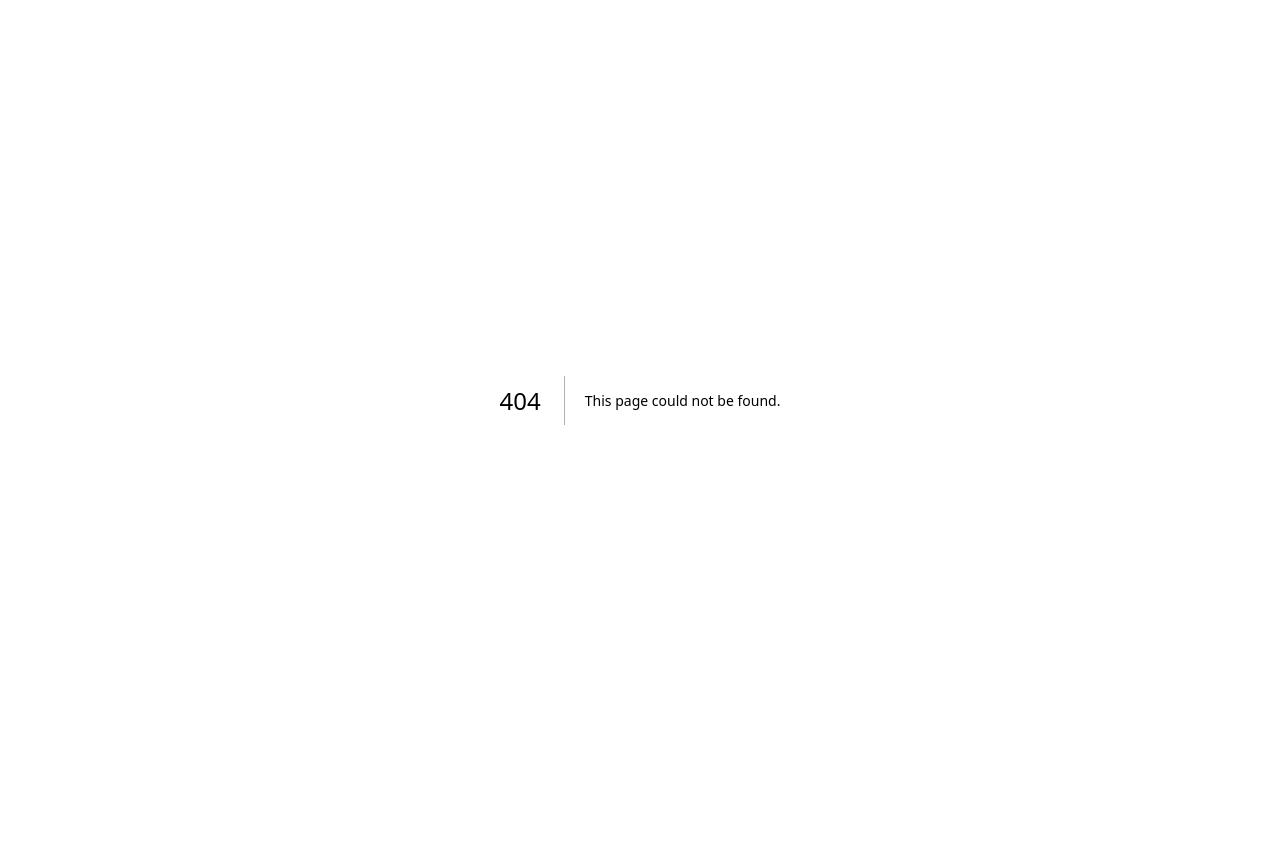
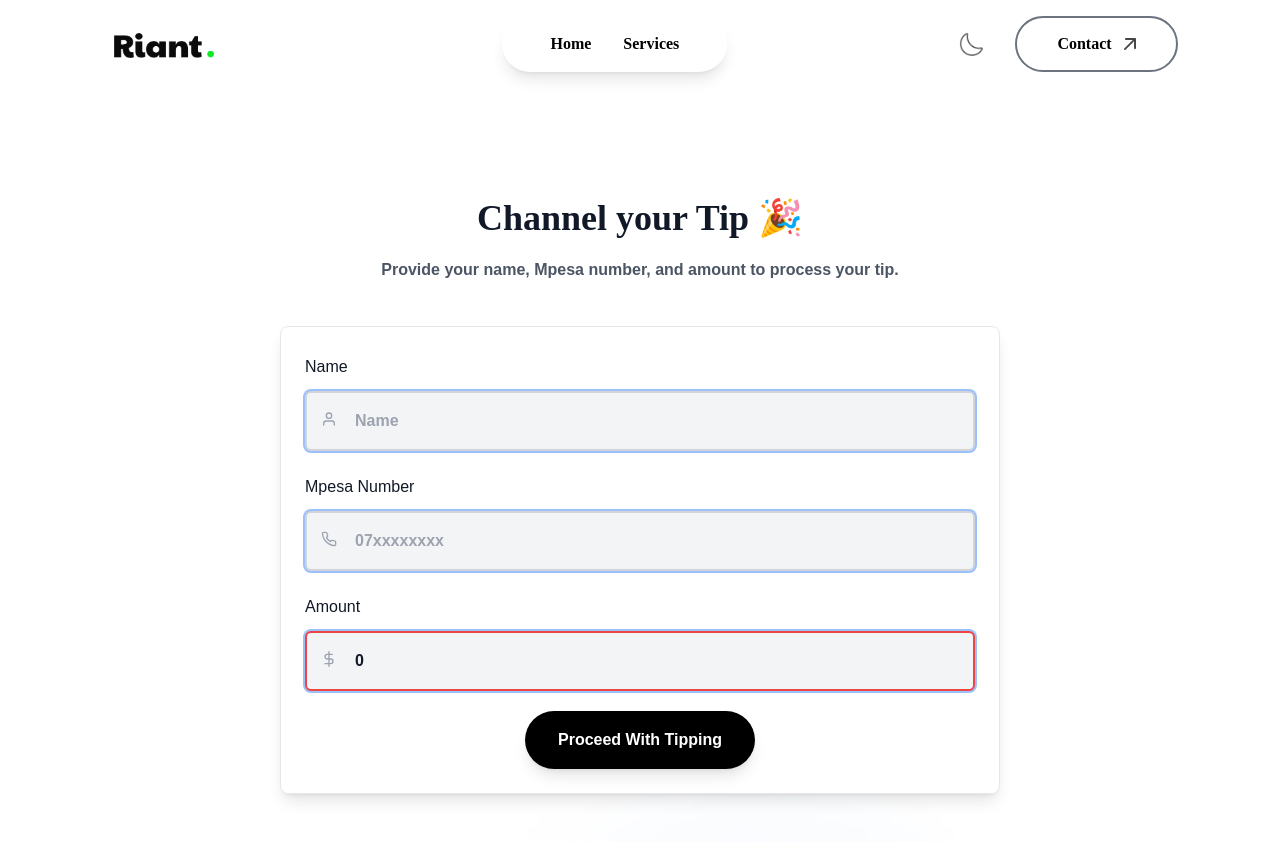
Before and after one commit to brianriant/brianriant_portfolio, a Next.js app: page /payments in a window 1280 px wide. Before the commit this address had no page. Shown: the top 842 px of the page. Before the commit the page ends 800 px from the top, so only its background shows below. Built offline with nearby package versions, Linux system fonts and the light colour scheme; a web font is replaced by a local one.

Commit message:
feat: init payments

```diff
--- /dev/null
+++ b/app/actions/stkPush.js
@@ -0,0 +1,15 @@
+// https://nextjs-mpesa.codewithriz.com/server-setup
+
+"use server";
+
+export const stkPush = () => {
+    try {
+
+    } catch (error) {
+        if (error.response) {
+            return error.response.data;
+        }
+        return { error: "An error occurred. Please try again" };
+
+    }
+}
--- /dev/null
+++ b/app/actions/stkPushQuery.js
@@ -0,0 +1,13 @@
+"use server" ;
+
+export const stkPushQuery = () =>{
+    try {
+
+    } catch (error) {
+        if (error.response) {
+            return error.response.data;
+        }
+        return { error: "An error occurred. Please try again" };
+
+    }
+}
--- a/app/components/navbar.jsx
+++ b/app/components/navbar.jsx
@@ -1,58 +1,57 @@
 "use client";
 
-import { assets, navLinks } from "@/assets/assets";
 import Image from "next/image";
 import React, { useEffect, useRef, useState } from "react";
 
-
-const Navbar = ({ isDarkMode, setIsDarkMode }) => {
-  const [isScroll, setIsScroll] = useState(false);
-
+const Navbar = ({
+  logo,
+  logoDark,
+  navLinks,
+  isDarkMode,
+  onToggleTheme,
+  contactEmail,
+  menuIcons,
+  backgroundImage,
+}) => {
+  const [isScrolled, setIsScrolled] = useState(false);
   const sideMenuRef = useRef(null);
 
-  const openMenu = () => {
+  const toggleMenu = (open) => {
     if (sideMenuRef.current) {
-      sideMenuRef.current.style.transform = "translateX(-16rem)";
-    }
-  };
-
-  const closeMenu = () => {
-    if (sideMenuRef.current) {
-      sideMenuRef.current.style.transform = "translateX(16rem)";
+      sideMenuRef.current.style.transform = open
+        ? "translateX(-16rem)"
+        : "translateX(16rem)";
     }
   };
 
   useEffect(() => {
-    window.addEventListener("scroll", () => {
-      if (window.scrollY > 50) {
-        setIsScroll(true);
-      } else {
-        setIsScroll(false);
-      }
-    });
+    const handleScroll = () => setIsScrolled(window.scrollY > 50);
+    window.addEventListener("scroll", handleScroll);
+    return () => window.removeEventListener("scroll", handleScroll);
   }, []);
 
   return (
     <>
       {/* Background Image */}
-      <div className="fixed top-0  w-11/12 translate-y-[80%] pointer-events-none -z-10 dark:hidden">
+      {backgroundImage && (
+        <div className="fixed top-0 w-11/12 translate-y-[80%] pointer-events-none -z-10 dark:hidden">
           <Image
-          src={assets.header_bg_color}
+            src={backgroundImage}
             alt="Navbar Background"
             className="w-full"
           />
         </div>
+      )}
 
       {/* Navbar */}
       <nav
-        className={`fixed w-full px-5 lg:px-8 xl:px-[8%] py-4 flex justify-between items-center z-50 font-bold bg-transparent shadow-black/20 dark:bg-darkTheme dark:shadow-white/20
-        ${
-          isScroll ? "bg-white bg-opacity-50 backdrop-blur-lg shadow-md" : ""
+        className={`fixed w-full px-5 lg:px-8 xl:px-[8%] py-4 flex justify-between items-center z-50 font-bold bg-transparent shadow-black/20 dark:bg-darkTheme dark:shadow-white/20 ${
+          isScrolled ? "bg-white bg-opacity-50 backdrop-blur-lg shadow-md" : ""
         }`}>
-        {/* Logo  https://myfreelogomaker.com/s/208096227 */}
+        {/* Logo */}
         <a href="#top">
           <Image
-            src={isDarkMode ? assets.logo_dark : assets.logo}
+            src={isDarkMode ? logoDark : logo}
             alt="Logo"
             className="w-28 cursor-pointer mr-14"
           />
@@ -60,9 +59,8 @@ const Navbar = ({ isDarkMode, setIsDarkMode }) => {
 
         {/* Desktop Links */}
         <ul
-          className={`hidden md:flex items-center gap-6 lg:gap-8
-          rounded-full px-12 py-3  ${
-            isScroll
+          className={`hidden md:flex items-center gap-6 lg:gap-8 rounded-full px-12 py-3 ${
+            isScrolled
               ? ""
               : "bg-white shadow-lg bg-opacity-50 dark:border dark:border-white/50 dark:bg-transparent"
           }`}>
@@ -77,34 +75,34 @@ const Navbar = ({ isDarkMode, setIsDarkMode }) => {
 
         {/* Actions */}
         <div className="flex items-center gap-4">
-          <button
-            aria-label="Toggle Dark Mode"
-            onClick={() => setIsDarkMode(!isDarkMode)}>
+          <button aria-label="Toggle Dark Mode" onClick={onToggleTheme}>
             <Image
-              src={isDarkMode ? assets.sun_icon : assets.moon_icon}
+              src={isDarkMode ? menuIcons.sun : menuIcons.moon}
               alt="Toggle Dark Mode"
               className="w-6"
             />
           </button>
 
+          {contactEmail && (
             <a
               target="_blank"
-            href="mailto:brianriant@gmail.com"
+              href={`mailto:${contactEmail}`}
               className="hidden lg:flex items-center gap-3 px-10 py-2.5 border-2 border-gray-500 rounded-full ml-4 font-Ovo dark:border-white/50">
               Contact
               <Image
-              src={isDarkMode ? assets.arrow_icon_dark : assets.arrow_icon}
+                src={isDarkMode ? menuIcons.arrowDark : menuIcons.arrow}
                 alt="Contact Icon"
                 className="w-3"
               />
             </a>
+          )}
 
           <button
             className="block md:hidden ml-3"
             aria-label="Open Menu"
-            onClick={openMenu}>
+            onClick={() => toggleMenu(true)}>
             <Image
-              src={isDarkMode ? assets.menu_white : assets.menu_black}
+              src={isDarkMode ? menuIcons.menuWhite : menuIcons.menuBlack}
               alt="Menu Icon"
               className="w-6"
             />
@@ -118,16 +116,19 @@ const Navbar = ({ isDarkMode, setIsDarkMode }) => {
           <button
             className="absolute right-6 top-6"
             aria-label="Close Menu"
-            onClick={closeMenu}>
+            onClick={() => toggleMenu(false)}>
             <Image
-              src={isDarkMode ? assets.close_white : assets.close_black}
+              src={isDarkMode ? menuIcons.closeWhite : menuIcons.closeBlack}
               alt="Close Icon"
               className="w-5"
             />
           </button>
           {navLinks.map((link, index) => (
             <li key={index}>
-              <a href={link.url} className="font-Ovo" onClick={closeMenu}>
+              <a
+                href={link.url}
+                className="font-Ovo"
+                onClick={() => toggleMenu(false)}>
                 {link.name}
               </a>
             </li>
--- a/app/page.js
+++ b/app/page.js
@@ -1,4 +1,4 @@
-"use client"
+"use client";
 import React from "react";
 import Header from "./components/header";
 import Navbar from "./components/navbar";
@@ -9,18 +9,46 @@ import Contact from "./components/contact";
 import Footer from "./components/footer";
 import Blog from "./components/blog";
 import { useDarkMode } from "./context/darkModeProvider";
+import { assets } from "@/assets/assets";
 
 export default function Home() {
-
-  const {isDarkMode, setIsDarkMode} = useDarkMode();
+  const { isDarkMode, setIsDarkMode } = useDarkMode();
   return (
     <>
-      <Navbar isDarkMode={isDarkMode} setIsDarkMode={setIsDarkMode} />
+      <Navbar
+        logo={assets.logo}
+        logoDark={assets.logo_dark}
+        navLinks={[
+          { name: "Home", url: "/#" },
+          { name: "About Me", url: "/#about" },
+          { name: "Services", url: "/#services" },
+          { name: "My Work", url: "/#projects" },
+          { name: "My Blog", url: "/#blog" },
+          { name: "Contact Me", url: "/#contact" },
+        ]}
+        onToggleTheme={() => {
+          setIsDarkMode(!isDarkMode);
+        }}
+        contactEmail="brianriant@gmail.com"
+        menuIcons={{
+          sun: assets.sun_icon,
+          moon: assets.moon_icon,
+          arrow: assets.arrow_icon,
+          arrowDark: assets.arrow_icon_dark,
+          menuwhite: assets.menu_white,
+          menuBlack: assets.menu_black,
+          closewhite: assets.close_white,
+          closeBlack: assets.close_black,
+        }}
+        backgroundImage={assets.header_bg_color}
+        isDarkMode={isDarkMode}
+        setIsDarkMode={setIsDarkMode}
+      />
       <Header isDarkMode={isDarkMode} />
       <About isDarkMode={isDarkMode} />
       <Services isDarkMode={isDarkMode} />
       <Work isDarkMode={isDarkMode} />
-      <Blog isDarkMode={isDarkMode}/>
+      <Blog isDarkMode={isDarkMode} />
       <Contact isDarkMode={isDarkMode} />
       <Footer isDarkMode={isDarkMode} />
     </>
--- /dev/null
+++ b/app/payments/components/paymentForm.jsx
@@ -0,0 +1,184 @@
+"use client";
+import React, { useState } from "react";
+import { motion } from "framer-motion";
+import { useForm } from "react-hook-form";
+import { yupResolver } from "@hookform/resolvers/yup";
+import * as yup from "yup";
+import { FiUser, FiPhone, FiDollarSign } from "react-icons/fi";
+
+const schema = yup.object().shape({
+  name: yup.string().required("Name is required").min(2, "Too short"),
+  mpesa_number: yup
+    .string()
+    .required("Mpesa number is required")
+    .matches(/^07\d{8}$/, "Invalid Mpesa number"),
+  amount: yup
+    .number()
+    .typeError("Amount must be a number")
+    .positive("Must be greater than zero")
+    .required("Amount is required"),
+});
+
+const PaymentForm = () => {
+  const [loading, setLoading] = useState(false);
+  const [formData, setFormData] = useState({
+    mpesa_phone: "",
+    name: "",
+    amount: 0,
+  });
+
+  const {
+    register,
+    handleSubmit,
+    formState: { errors },
+  } = useForm({
+    resolver: yupResolver(schema),
+  });
+
+  const onSubmit = (data) => {
+    setLoading(true);
+    setTimeout(() => {
+      alert(`Thank you, ${data.name}, for your tip!`);
+      setLoading(false);
+    }, 2000);
+  };
+
+  return (
+    <motion.section
+      initial={{ opacity: 0 }}
+      whileInView={{ opacity: 1 }}
+      transition={{ duration: 1 }}
+      id="payment"
+      className="w-full max-w-3xl mx-auto px-6 py-16 scroll-mt-20 font-bold">
+      <motion.h2
+        initial={{ opacity: 0, y: -20 }}
+        whileInView={{ opacity: 1, y: 0 }}
+        transition={{ duration: 0.5, delay: 0.5 }}
+        className="text-center text-4xl font-Ovo text-gray-900 dark:text-white">
+        Channel your Tip 🎉
+      </motion.h2>
+
+      <motion.p
+        initial={{ opacity: 0 }}
+        whileInView={{ opacity: 1 }}
+        transition={{ duration: 0.5, delay: 0.7 }}
+        className="mb-10 text-center max-w-xl mx-auto mt-4 text-gray-600 dark:text-gray-300">
+        Provide your name, Mpesa number, and amount to process your tip.
+      </motion.p>
+
+      <motion.div
+        initial={{ opacity: 0 }}
+        whileInView={{ opacity: 1 }}
+        transition={{ duration: 0.6, delay: 0.9 }}
+        className="bg-white dark:bg-darkTheme shadow-lg border border-gray-200 dark:border-gray-700 rounded-lg p-6 space-y-6">
+        <form
+          action="#"
+          method="POST"
+          onSubmit={handleSubmit(onSubmit)}
+          className="space-y-5">
+          {/* Name Input */}
+          <div>
+            <label className="text-base font-medium text-gray-900 dark:text-white">
+              Name
+            </label>
+            <div className="relative mt-2">
+              <FiUser className="absolute left-4 top-5 text-gray-400" />
+              <input
+                {...register("name")}
+                type="text"
+                required
+                placeholder="Name"
+                value={formData.name}
+                onChange={(e) =>
+                  setFormData({ ...formData, name: e.target.value })
+                }
+                className={`block w-full pl-12 pr-4 py-3 border-2 rounded-md text-gray-900 dark:text-white bg-gray-100 dark:bg-gray-800
+                  caret-green-500
+                  ring-2
+                  transition-all duration-200 focus:border-green-500 focus:outline-none focus:ring-green-500
+                  ${errors.name ? "border-red-500" : "border-gray-300"}`}
+              />
+              <p className="text-red-500 text-sm mt-1">
+                {errors.name?.message}
+              </p>
+            </div>
+          </div>
+
+          {/* Mpesa Number Input */}
+          <div>
+            <label className="text-base font-medium text-gray-900 dark:text-white">
+              Mpesa Number
+            </label>
+            <div className="relative mt-2">
+              <FiPhone className="absolute left-4 top-5 text-gray-400" />
+              <input
+                {...register("mpesa_number")}
+                type="text"
+                placeholder="07xxxxxxxx"
+                value={formData.mpesa_phone}
+                onChange={(e) =>
+                  setFormData({ ...formData, mpesa_phone: e.target.value })
+                }
+                className={`block w-full pl-12 pr-4 py-3 border-2 rounded-md text-gray-900 dark:text-white bg-gray-100 dark:bg-gray-800
+                  ring-2
+                  caret-green-500
+                  transition-all duration-200 focus:border-green-500 focus:outline-none focus:ring-green-500
+                  ${errors.mpesa_number ? "border-red-500" : "border-gray-300"
+                  }`}
+              />
+              <p className="text-red-500 text-sm mt-1">
+                {errors.mpesa_number?.message}
+              </p>
+            </div>
+          </div>
+
+          {/* Amount Input */}
+          <div>
+            <label className="text-base font-medium text-gray-900 dark:text-white">
+              Amount
+            </label>
+            <div className="relative mt-2">
+              <FiDollarSign className="absolute left-4 top-5 text-gray-400" />
+              <input
+                {...register("amount")}
+                type="number"
+                placeholder="Enter amount"
+                value={formData.amount}
+                onChange={(e) =>
+                  setFormData({ ...formData, amount: e.target.value })
+                }
+                min="10"
+                max="100000000"
+                className={`block w-full pl-12 pr-4 py-3  rounded-md text-gray-900 dark:text-white bg-gray-100 dark:bg-gray-800
+                  border-2
+                  ring-2
+                  out-of-range:border-red-500
+                  caret-green-500
+                  transition-all duration-200 focus:border-green-500 focus:outline-none focus:ring-green-500
+                  ${errors.amount ? "border-red-500" : "border-gray-300"}`}
+              />
+              <p className="text-red-500 text-sm mt-1">
+                {errors.amount?.message}
+              </p>
+            </div>
+          </div>
+
+          {/* Submit Button */}
+          <div className="flex justify-center">
+            <motion.button
+              whileHover={{ scale: 1.05 }}
+              transition={{ duration: 0.3 }}
+              type="submit"
+              disabled={loading}
+              onClick={handleSubmit}
+              className="px-8 py-3 border border-transparent bg-black text-white rounded-full shadow-lg hover:bg-gray-800 transition-all dark:bg-transparent dark:border-white/50 hover:bg-black/60 focus:outline-none">
+              {loading ? "Processing..." : "Proceed With Tipping"}
+            </motion.button>
+          </div>
+        </form>
+      </motion.div>
+    </motion.section>
+  );
+};
+
+export default PaymentForm;
--- /dev/null
+++ b/app/payments/page.js
@@ -0,0 +1,51 @@
+"use client";
+
+import React from "react";
+import PaymentForm from "./components/paymentForm";
+import { useDarkMode } from "../context/darkModeProvider";
+import Navbar from "../components/navbar";
+import { assets } from "@/assets/assets";
+
+const Page = () => {
+  const { isDarkMode, setIsDarkMode } = useDarkMode();
+
+  const handleToggleTheme = () => {
+    setIsDarkMode(!isDarkMode);
+  };
+
+  const navLinks = [
+    { name: "Home", url: "/#" },
+    { name: "Services", url: "/#services" },
+  ];
+
+  const menuIcons = {
+    sun: assets.sun_icon,
+    moon: assets.moon_icon,
+    arrow: assets.arrow_icon,
+    arrowDark: assets.arrow_icon_dark,
+    menuWhite: assets.menu_white,
+    menuBlack: assets.menu_black,
+    closeWhite: assets.close_white,
+    closeBlack: assets.close_black,
+  };
+
+  return (
+    <section className="min-h-screen">
+      <Navbar
+        logo={assets.logo}
+        logoDark={assets.logo_dark}
+        navLinks={navLinks}
+        onToggleTheme={handleToggleTheme}
+        contactEmail="brianriant@gmail.com"
+        menuIcons={menuIcons}
+        backgroundImage={assets.header_bg_color}
+        isDarkMode={isDarkMode}
+      />
+      <div className="flex h-screen max-w-400 items-center justify-center lg:pt-48">
+        <PaymentForm />
+      </div>
+    </section>
+  );
+};
+
+export default Page;
```
Also changed, not shown: package.json (+6 -1 lines), 2 other files (tests, documents, lock files or other folders). Lines whose indentation alone changed are shown as unchanged.
